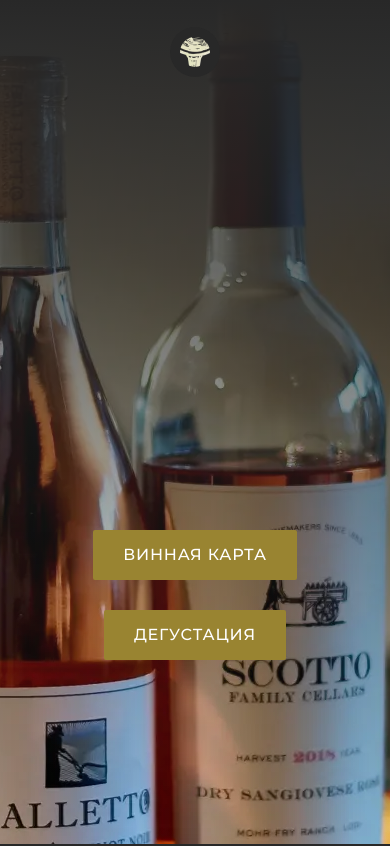
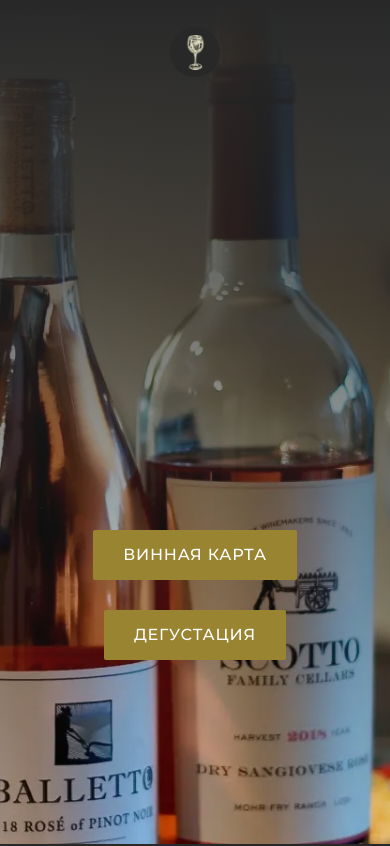
Before and after one commit to OkeyDev/wine, a plain HTML site: page index.html in a window 390 px wide. Shown: the top 846 px of the page. Drawn offline with Linux system fonts and the light colour scheme; a web font is replaced by a local one.

Commit message:
Fix bugs with images

```diff
--- a/css/style.css
+++ b/css/style.css
@@ -880,8 +880,10 @@ body.open {
   padding: 10px;
   height: 50px;
   width: 50px;
-  background: url("../img/vine.png") center no-repeat content-box;
-  background-size: contain;
+  background-image: url("../img/vine.png");
+  background-position: center;
+  background-repeat: no-repeat;
+  background-size: 35px;
   transition: 0.1s transform ease-in-out;
 }
 
@@ -948,7 +950,10 @@ body.open {
 
 .hero {
   position: relative;
-  background: #EDEDED url("../img/bgc.png") no-repeat center;
+  background-color: #EDEDED;
+  background-image: url("../img/bgc.png");
+  background-position: center;
+  background-repeat: no-repeat;
   background-size: cover;
   padding: 112px 0;
   height: 100vh;
@@ -1067,11 +1072,11 @@ body.open {
   flex-direction: column;
 }
 
-.collection__images picture :not(:last-child) {
+.collection__images picture:not(:last-child) {
   margin-bottom: 30px;
 }
 
-.collection__img-row picture :not(:last-child) {
+.collection__img-row picture:not(:last-child) {
   margin-right: 30px;
 }
 
@@ -1493,9 +1498,9 @@ body.open {
   }
 }
 
-.webp .navbar .navbar-header .navbar-toggler { background: url(../img/vine.webp) center no-repeat content-box; }
-
-.webp .hero { background: #EDEDED url(../img/bgc.webp) no-repeat center; }
+.webp .navbar .navbar-header .navbar-toggler { background-image: url(../img/vine.webp); }
+
+.webp .hero { background-image: url(../img/bgc.webp); }
 
 .webp .tasting__form-block:before { background: url(../img/grapes.webp) no-repeat center; }
 
--- a/index.html
+++ b/index.html
@@ -14,10 +14,10 @@
     <!-- Google Fonts -->
     <link rel="preconnect" href="https://fonts.googleapis.com">
     <link rel="preconnect" href="https://fonts.gstatic.com" crossorigin>
-    <link href="https://fonts.googleapis.com/css2?family=Raleway:wght@200;300;400;700&display=swap&_v=20220802142708" rel="stylesheet">
+    <link href="https://fonts.googleapis.com/css2?family=Raleway:wght@200;300;400;700&display=swap&_v=20220802165548" rel="stylesheet">
 
     <!-- CSS -->
-    <link rel="stylesheet" href="css/style.min.css?_v=20220802142708" />
+    <link rel="stylesheet" href="css/style.min.css?_v=20220802165548" />
 
     <title>Главная</title>
 </head>
@@ -194,6 +194,6 @@
 </footer>
 
         <!-- Scripts -->
-        <script src="js/app.min.js?_v=20220802142708"></script>
+        <script src="js/app.min.js?_v=20220802165548"></script>
     </body>
 </html>
```
Also changed, not shown: css/style.min.css.
